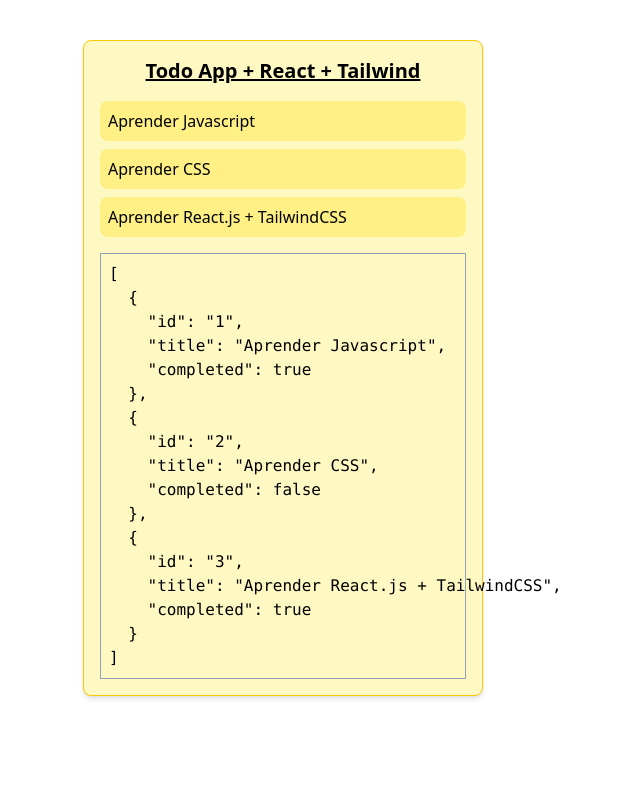
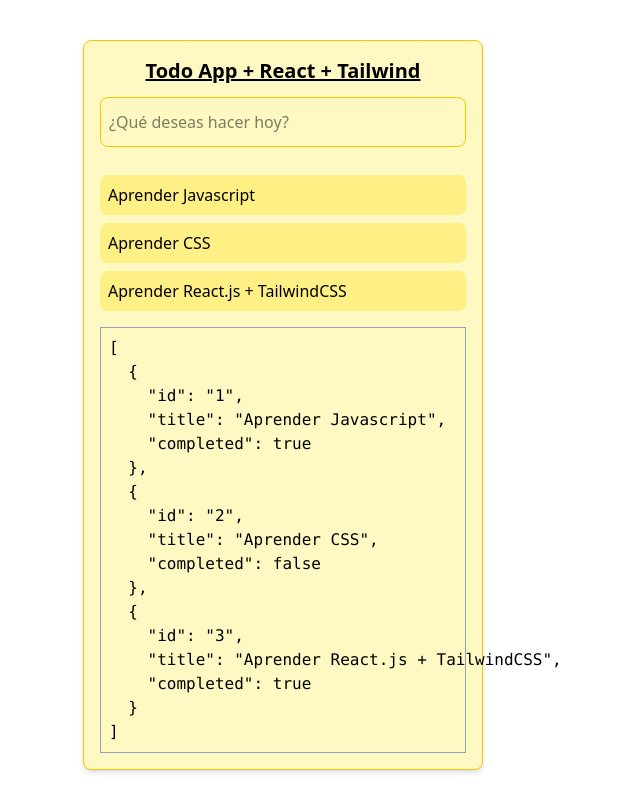
Before and after one commit to victorvzn/bootcamp-frontend-g26, a React (Vite) app in the folder semana09/dia01-03-react-todo-app-tailwind/: page / in a window 1280 px wide. Shown: the whole page, without its empty margins (357-997 px from the left). Built offline with nearby package versions, Linux system fonts and the light colour scheme.

Commit message:
semana09, dia02, react todo app tw

```diff
--- a/semana09/dia01-03-react-todo-app-tailwind/src/App.jsx
+++ b/semana09/dia01-03-react-todo-app-tailwind/src/App.jsx
@@ -23,11 +23,26 @@
 
   const [todos, setTodos] = useState(DEFAULT_TODOS)
 
+  const handleSubmit = (event) => {
+    event.preventDefault()
+
+    console.log('Agregando tareas...')
+  }
+
   return (
     <main
       className="bg-yellow-100 w-[400px] mx-auto mt-10 border border-yellow-400 rounded-lg shadow-md p-4"
     >
       <TodoHeader title='Todo App + React + Tailwind' />
+
+      <form onSubmit={handleSubmit}>
+        <input
+          type="text"
+          placeholder="¿Qué deseas hacer hoy?"
+          required
+          className="border w-full border-yellow-400 my-3 px-2 py-3 rounded-lg"
+        />
+      </form>
 
       <TodoList todos={todos} />
 
```
